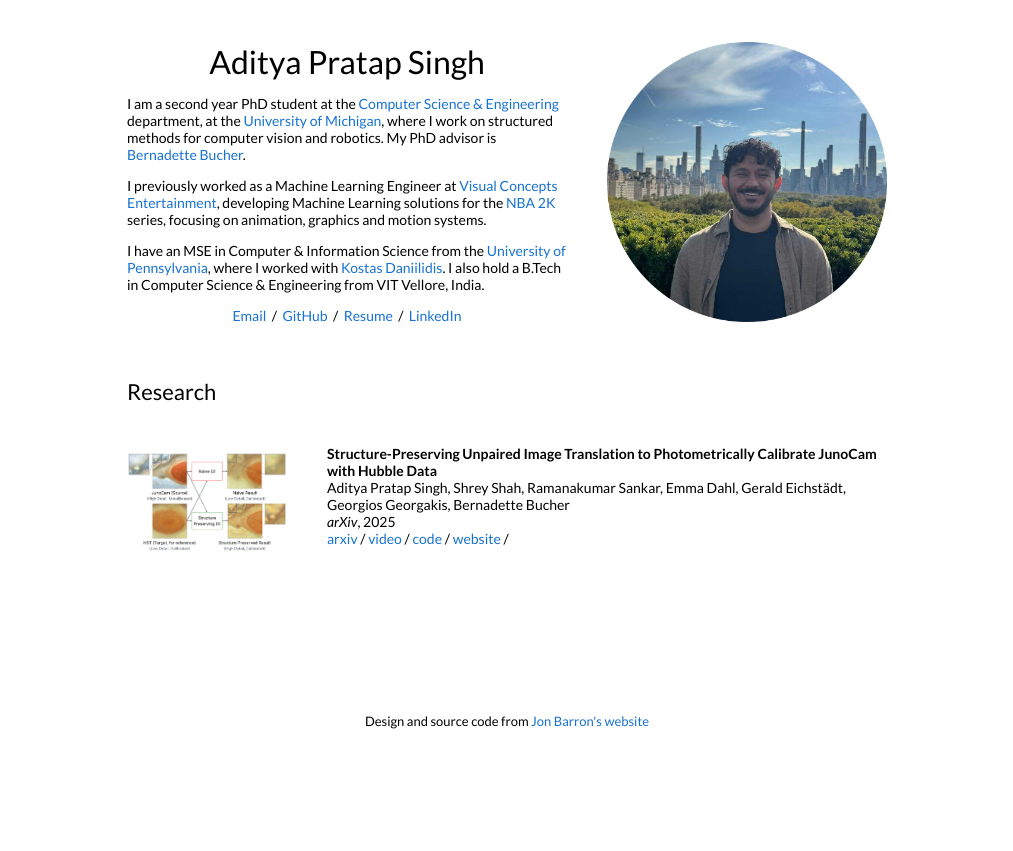
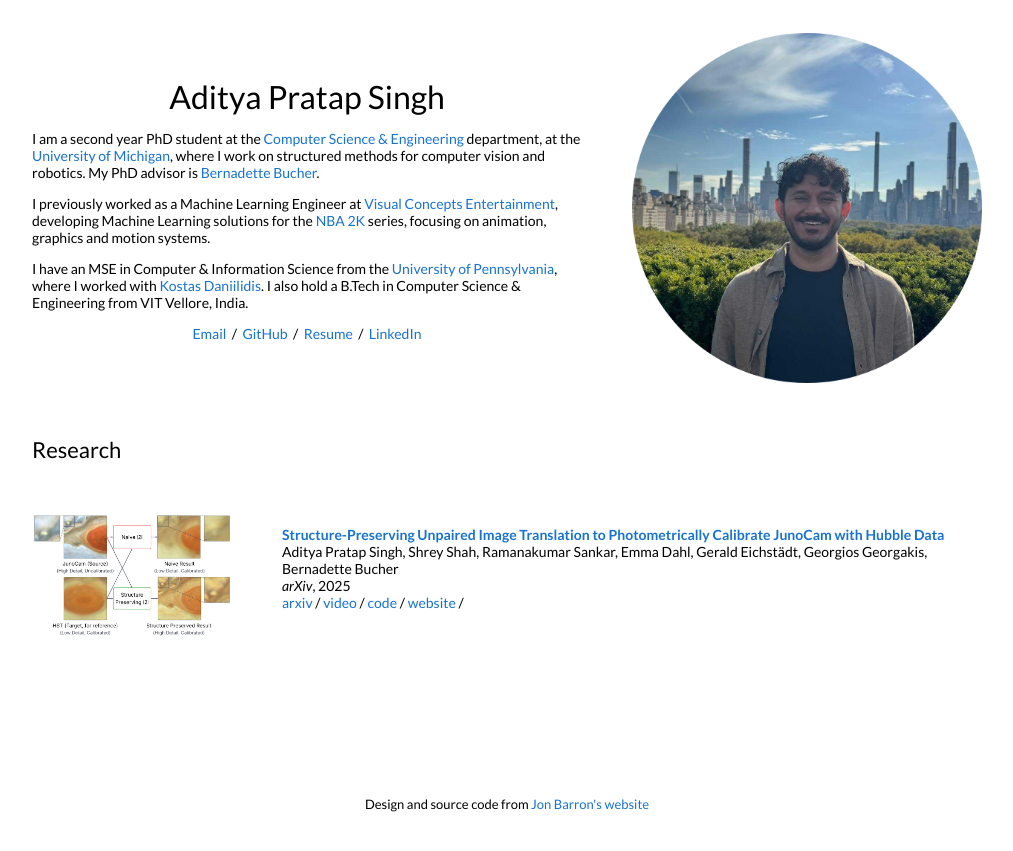
Before and after one commit to singhularAdi/singhularadi.github.io, a Jekyll site: the page built from _posts/2025-11-27-junocam-calibration.md, in a window 1280 px wide. Shown: the top 851 px of the page, without its empty margins (133-1146 px from the left). Built offline with Jekyll 4.4.1, drawn with Linux system fonts in a browser that asks for light colours.

Commit message:
'minor updates'

```diff
--- a/_layouts/default.html
+++ b/_layouts/default.html
@@ -25,7 +25,7 @@
 </head>
 
 <body>
-  <table style="width:100%;max-width:800px;border:0px;border-spacing:0px;border-collapse:separate;margin-right:auto;margin-left:auto;">
+  <table style="width:100%;max-width:1000px;border:0px;border-spacing:0px;border-collapse:separate;margin-right:auto;margin-left:auto;">
     <tr style="padding:0px">
       <td style="padding:0px">
         <table style="width:100%;border:0px;border-spacing:0px;border-collapse:separate;margin-right:auto;margin-left:auto;">
@@ -75,7 +75,9 @@
               <img src="/tn{{post.image}}" alt="project image" style="width:auto; height:auto; max-width:100%;" />
             </td>
             <td style="padding:2.5%;width:75%;vertical-align:middle">
-              <h3>{{post.title}}</h3>
+              <h3>
+                <a href="{{post.website}}">{{post.title}}</a>
+              </h3>
               <br>
               {{post.authors}}
 
```
